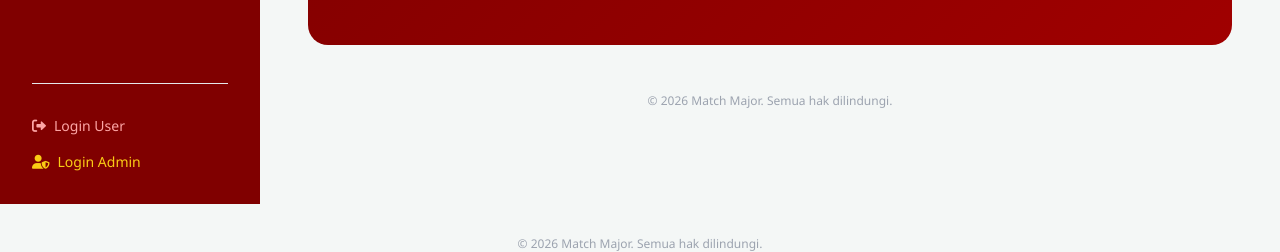
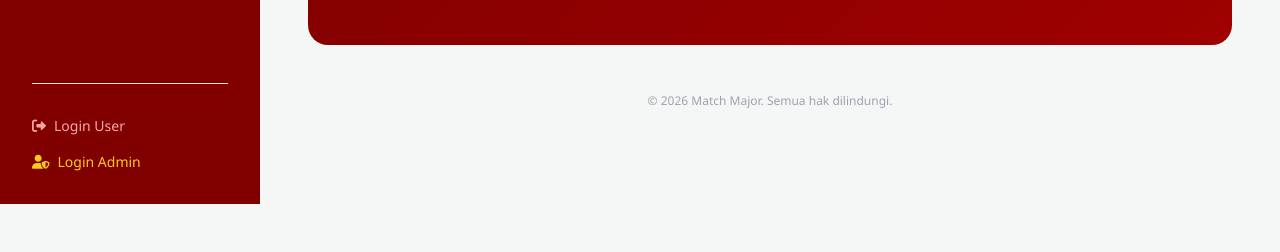
Before and after one commit to Gabriell550/MatchMajor, a website: page public/index.html in a window 1280 px wide. Shown: the part 596-848 px from the top of the page. After the commit the page ends 800 px from the top, so only its background shows below. Drawn offline with nearby package versions, Linux system fonts and the light colour scheme; no server answers.

Commit message:
benerin wm

```diff
--- a/public/index.html
+++ b/public/index.html
@@ -26,10 +26,12 @@
             transition: all 0.3s ease;
             text-align: center;
         }
+
         .btn-admin-login:hover {
             background-color: #FFD700;
             color: #800000;
         }
+
         .nav-menu a {
             display: flex;
             align-items: center;
@@ -37,6 +39,7 @@
             padding: 0.75rem 0;
             transition: all 0.3s;
         }
+
         .nav-menu a i {
             width: 20px;
         }
@@ -91,10 +94,12 @@
                 <header class="flex justify-between items-center mb-6">
                     <div class="welcome-header">
                         <h1 class="text-3xl font-bold text-gray-800">Selamat Datang di Match Major</h1>
-                <p class="text-gray-600">Temukan jalur pendidikan dan karir yang paling sesuai dengan kepribadian dan kemampuanmu.</p>
+                        <p class="text-gray-600">Temukan jalur pendidikan dan karir yang paling sesuai dengan
+                            kepribadian dan kemampuanmu.</p>
                     </div>
 
-            <a href="tentang.html" class="flex items-center gap-2 px-4 py-2 bg-white border border-gray-200 rounded-lg text-sm font-semibold text-gray-600 hover:bg-gray-50 shadow-sm transition-all whitespace-nowrap">
+                    <a href="tentang.html"
+                        class="flex items-center gap-2 px-4 py-2 bg-white border border-gray-200 rounded-lg text-sm font-semibold text-gray-600 hover:bg-gray-50 shadow-sm transition-all whitespace-nowrap">
                         <i class="fa-solid fa-circle-info"></i> Tentang Kami
                     </a>
                 </header>
@@ -113,8 +118,10 @@
 
                 <div class="hero-action-card">
                     <div class="hero-text">
-                        <b><h2>Siap Menentukan Masa Depan?</h2>
-                        <p>Mulai asesmen baru untuk mendapatkan rekomendasi jurusan terbaru...</p></b>
+                        <b>
+                            <h2>Siap Menentukan Masa Depan?</h2>
+                            <p>Mulai asesmen baru untuk mendapatkan rekomendasi jurusan terbaru...</p>
+                        </b>
                         <button class="btn-primary-large" onclick="cekAkses('assessment.html')">
                             Mulai Assessment Sekarang
                         </button>
@@ -127,11 +134,7 @@
             <footer class="mt-12">
                 <p class="text-xs text-gray-400 mt-8 text-center">© 2026 Match Major. Semua hak dilindungi.</p>
             </footer>
-
-
     </div>
-    <p class="text-xs text-gray-400 mt-8 text-center">© 2026 Match Major. Semua hak dilindungi.</p>
-</footer>
     </main>
     </div>
 
@@ -188,4 +191,5 @@
         updateClock();
     </script>
 </body>
+
 </html>
```
Lines whose indentation alone changed are shown as unchanged.
